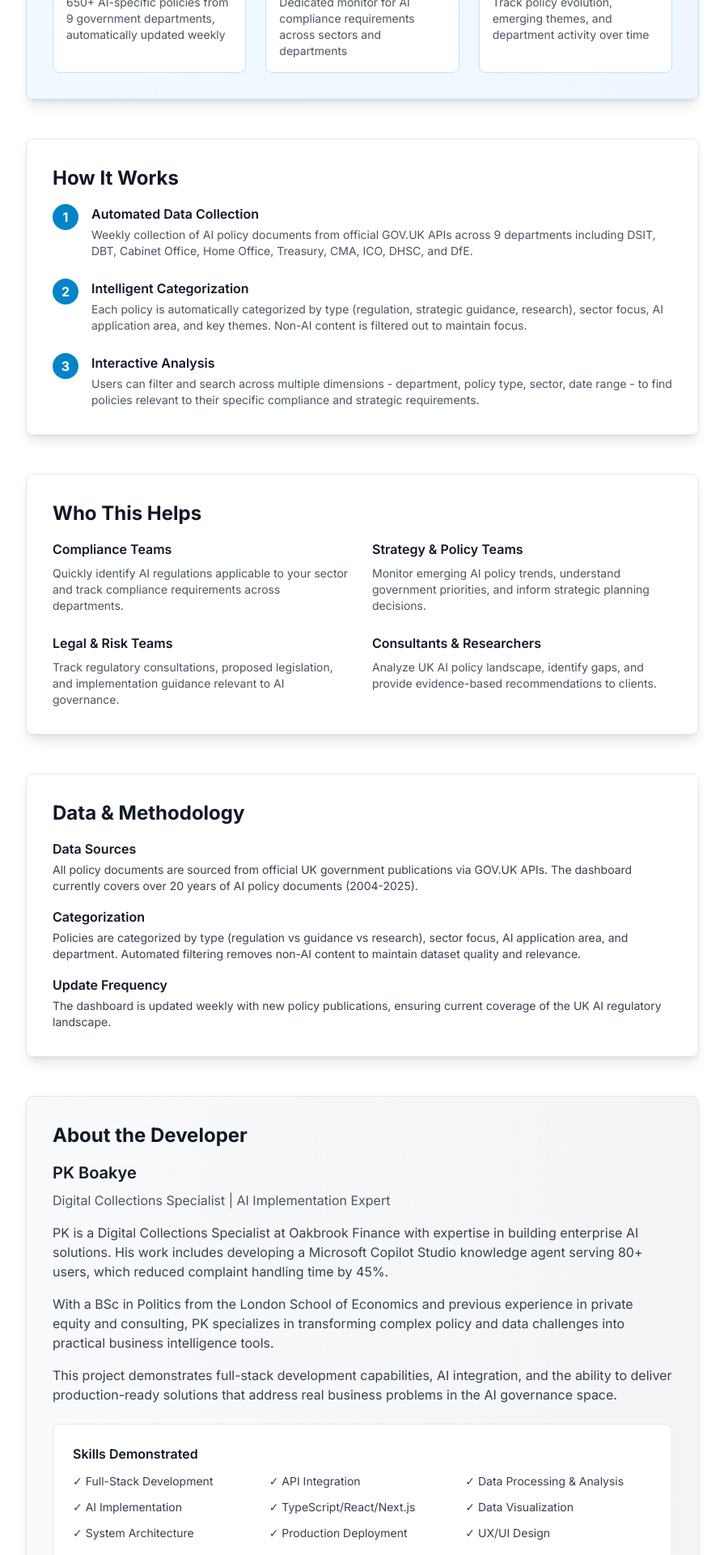
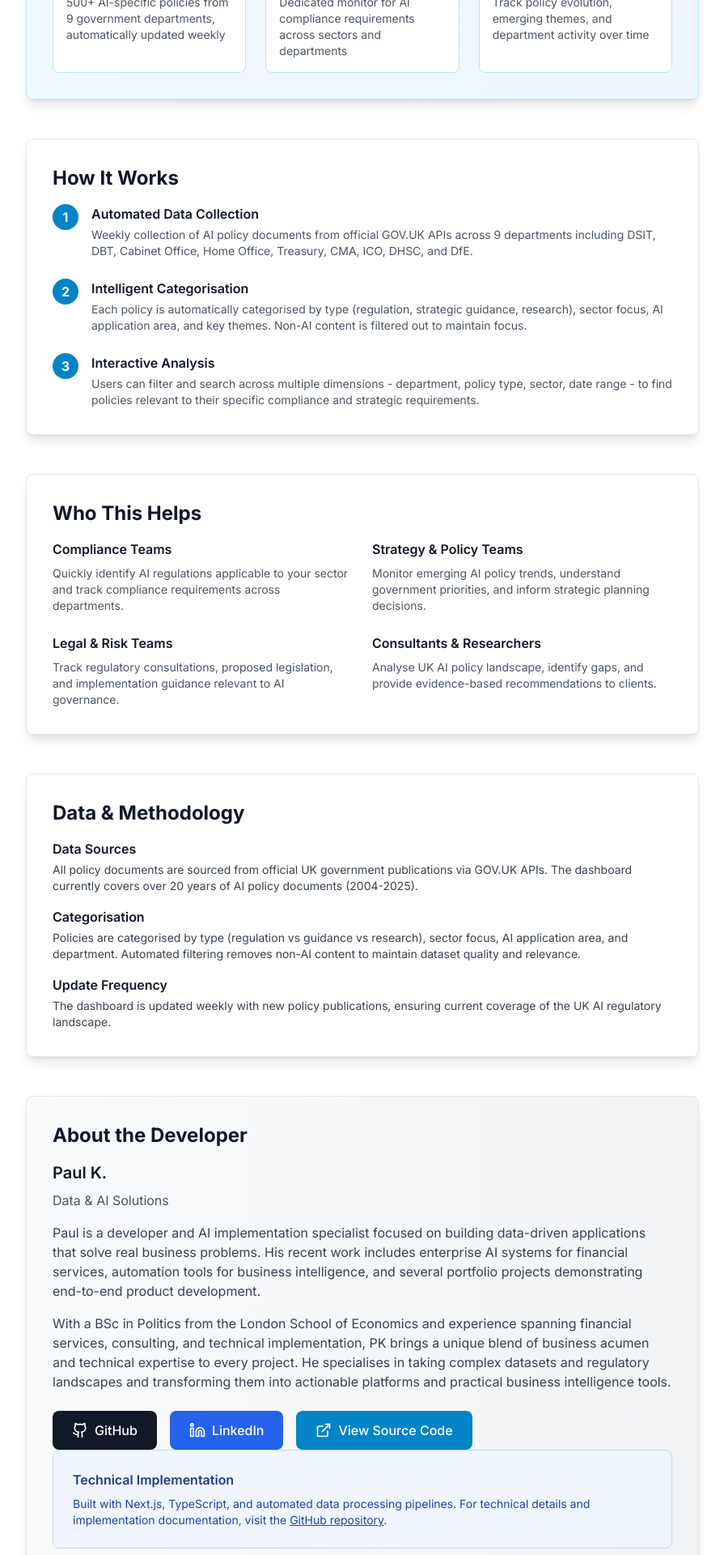
Before and after one commit to Boakye-20/uk-ai-policy-tracker-next, a Next.js app: page /about in a window 1280 px wide. Shown: the part 880-2800 px from the top of the page at 81% size, without its empty margins (192-1087 px from the left). Built offline with nearby package versions, Linux system fonts and the light colour scheme.

Commit message:
Update about page: remove skills section and fix British English spellings

```diff
--- a/app/departments/page.tsx
+++ b/app/departments/page.tsx
@@ -54,7 +54,7 @@ export default function DepartmentAnalysis() {
             setPolicies(result.data);
             console.log(`Loaded ${result.data.length} AI policies for department analysis`); // Debug log
             if (result.data.length > 0) {
-                const firstDept = [...new Set(result.data.map((p: Policy) => p.dept))].sort()[0];
+                const firstDept = [...new Set(result.data.map((p: Policy) => p.dept))].sort()[0] as string;
                 setSelectedDept(firstDept);
             }
         } catch (error) {
--- a/components/navigation/about-page.tsx
+++ b/components/navigation/about-page.tsx
@@ -22,7 +22,7 @@ export default function About() {
                     strategic opportunities requires significant time and expertise.
                 </p>
                 <p className="text-gray-700">
-          With over 900 policy documents published across 9 departments, staying current with AI regulations
+                    With over 500 policy documents published across 9 departments, staying current with AI regulations
                     is increasingly challenging for compliance teams, legal advisors, and business strategists.
                 </p>
             </section>
@@ -41,7 +41,7 @@ export default function About() {
                         <Database className="w-10 h-10 text-primary-600 mb-3" />
                         <h3 className="font-semibold text-gray-900 mb-2">Comprehensive Coverage</h3>
                         <p className="text-sm text-gray-600">
-              650+ AI-specific policies from 9 government departments, automatically updated weekly
+                            500+ AI-specific policies from 9 government departments, automatically updated weekly
                         </p>
                     </div>
 
@@ -86,9 +86,9 @@ export default function About() {
                             2
                         </div>
                         <div>
-              <h3 className="font-semibold text-gray-900 mb-1">Intelligent Categorization</h3>
+                            <h3 className="font-semibold text-gray-900 mb-1">Intelligent Categorisation</h3>
                             <p className="text-gray-600 text-sm">
-                Each policy is automatically categorized by type (regulation, strategic guidance, research),
+                                Each policy is automatically categorised by type (regulation, strategic guidance, research),
                                 sector focus, AI application area, and key themes. Non-AI content is filtered out to maintain focus.
                             </p>
                         </div>
@@ -140,7 +140,7 @@ export default function About() {
                     <div>
                         <h3 className="font-semibold text-gray-900 mb-2">Consultants & Researchers</h3>
                         <p className="text-gray-600 text-sm">
-              Analyze UK AI policy landscape, identify gaps, and provide evidence-based recommendations
+                            Analyse UK AI policy landscape, identify gaps, and provide evidence-based recommendations
                             to clients.
                         </p>
                     </div>
@@ -161,9 +161,9 @@ export default function About() {
                     </div>
 
                     <div>
-            <h3 className="font-semibold text-gray-900 mb-1">Categorization</h3>
+                        <h3 className="font-semibold text-gray-900 mb-1">Categorisation</h3>
                         <p className="text-sm">
-              Policies are categorized by type (regulation vs guidance vs research), sector focus,
+                            Policies are categorised by type (regulation vs guidance vs research), sector focus,
                             AI application area, and department. Automated filtering removes non-AI content to maintain
                             dataset quality and relevance.
                         </p>
@@ -184,43 +184,18 @@ export default function About() {
                 <h2 className="text-2xl font-bold text-gray-900 mb-4">About the Developer</h2>
 
                 <div className="mb-6">
-          <h3 className="text-xl font-semibold text-gray-900 mb-2">PK Boakye</h3>
+                    <h3 className="text-xl font-semibold text-gray-900 mb-2">Paul K.</h3>
                     <p className="text-gray-600 mb-4">
-            Digital Collections Specialist | AI Implementation Expert
+                        Data & AI Solutions
                     </p>
 
                     <p className="text-gray-700 mb-4">
-            PK is a Digital Collections Specialist at Oakbrook Finance with expertise in building enterprise
-            AI solutions. His work includes developing a Microsoft Copilot Studio knowledge agent serving 80+
-            users, which reduced complaint handling time by 45%.
+                        Paul is a developer and AI implementation specialist focused on building data-driven applications that solve real business problems. His recent work includes enterprise AI systems for financial services, automation tools for business intelligence, and several portfolio projects demonstrating end-to-end product development.
                     </p>
 
-          <p className="text-gray-700 mb-4">
-            With a BSc in Politics from the London School of Economics and previous experience in private
-            equity and consulting, PK specializes in transforming complex policy and data challenges into
-            practical business intelligence tools.
+                    <p className="text-gray-700 mb-6">
+                        With a BSc in Politics from the London School of Economics and experience spanning financial services, consulting, and technical implementation, PK brings a unique blend of business acumen and technical expertise to every project. He specialises in taking complex datasets and regulatory landscapes and transforming them into actionable platforms and practical business intelligence tools.
                     </p>
-
-          <p className="text-gray-700">
-            This project demonstrates full-stack development capabilities, AI integration, and the ability
-            to deliver production-ready solutions that address real business problems in the AI governance space.
-          </p>
-        </div>
-
-        {/* Skills Demonstrated */}
-        <div className="bg-white rounded-lg p-6 mb-6 border border-gray-200">
-          <h3 className="font-semibold text-gray-900 mb-3">Skills Demonstrated</h3>
-          <div className="grid grid-cols-2 md:grid-cols-3 gap-3">
-            <div className="text-sm text-gray-700">✓ Full-Stack Development</div>
-            <div className="text-sm text-gray-700">✓ API Integration</div>
-            <div className="text-sm text-gray-700">✓ Data Processing & Analysis</div>
-            <div className="text-sm text-gray-700">✓ AI Implementation</div>
-            <div className="text-sm text-gray-700">✓ TypeScript/React/Next.js</div>
-            <div className="text-sm text-gray-700">✓ Data Visualization</div>
-            <div className="text-sm text-gray-700">✓ System Architecture</div>
-            <div className="text-sm text-gray-700">✓ Production Deployment</div>
-            <div className="text-sm text-gray-700">✓ UX/UI Design</div>
-          </div>
                 </div>
 
                 {/* Contact Links */}
@@ -235,7 +210,7 @@ export default function About() {
                         GitHub
                     </a>
                     <a
-            href="https://linkedin.com/in/your-linkedin-username"
+                        href="https://www.linkedin.com/in/paul-kwarteng-22a71b196/"
                         target="_blank"
                         rel="noopener noreferrer"
                         className="flex items-center gap-2 px-6 py-3 bg-blue-600 text-white rounded-lg hover:bg-blue-700 transition-colors font-medium"
@@ -244,7 +219,7 @@ export default function About() {
                         LinkedIn
                     </a>
                     <a
-            href="https://github.com/Boakye-20/uk-ai-policy-tracker"
+                        href="https://github.com/Boakye-20/aipolicy.uk"
                         target="_blank"
                         rel="noopener noreferrer"
                         className="flex items-center gap-2 px-6 py-3 bg-primary-600 text-white rounded-lg hover:bg-primary-700 transition-colors font-medium"
@@ -252,21 +227,18 @@ export default function About() {
                         <ExternalLink className="w-5 h-5" />
                         View Source Code
                     </a>
-        </div>
+                </div >
 
-        <p className="text-sm text-gray-600 mt-6 italic">
-          Open to opportunities in AI consulting, revenue operations, and investment management.
-        </p>
-      </section>
+
 
                 {/* Technical Note */}
-      <div className="bg-blue-50 border border-blue-200 rounded-lg p-6">
+                < div className="bg-blue-50 border border-blue-200 rounded-lg p-6" >
                     <h3 className="font-semibold text-blue-900 mb-2">Technical Implementation</h3>
                     <p className="text-blue-800 text-sm">
                         Built with Next.js, TypeScript, and automated data processing pipelines.
                         For technical details and implementation documentation, visit the{' '}
                         <a
-            href="https://github.com/Boakye-20/uk-ai-policy-tracker"
+                            href="https://github.com/Boakye-20"
                             className="underline hover:text-blue-900"
                             target="_blank"
                             rel="noopener noreferrer"
@@ -274,7 +246,8 @@ export default function About() {
                             GitHub repository
                         </a>.
                     </p>
-      </div>
-    </div>
+                </div >
+            </section >
+        </div >
     );
 }
```
Lines whose indentation alone changed are shown as unchanged.
